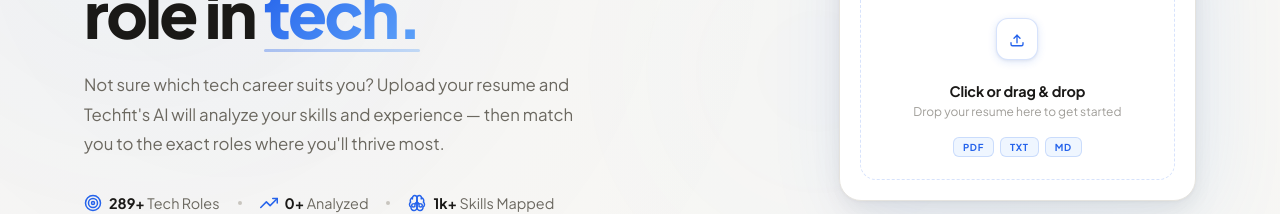
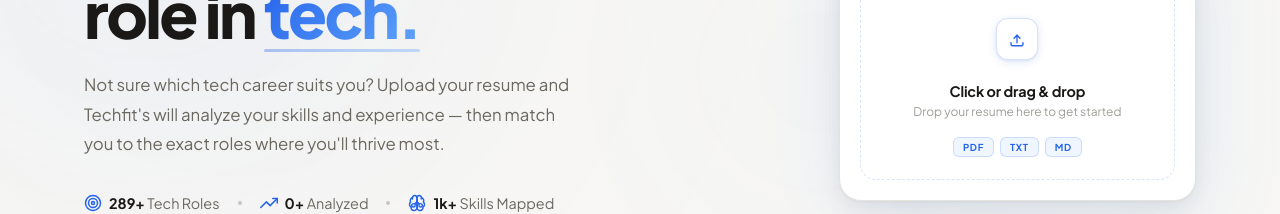
Before and after one commit to rshdgvn/TechFit, a React (Vite) app in the folder frontend/: page / in a window 1280 px wide. Shown: the part 311-525 px from the top of the page. Built offline with nearby package versions, Linux system fonts and the light colour scheme; no server answers; the database is empty.

Commit message:
fix: wordings

```diff
--- a/frontend/src/components/Hero.tsx
+++ b/frontend/src/components/Hero.tsx
@@ -47,7 +47,7 @@
 
           <p className="hero-p" style={{ animation: "fadeUp 0.5s 0.2s both" }}>
             Not sure which tech career suits you? Upload your resume and
-            Techfit's AI will analyze your skills and experience — then match
+            Techfit's will analyze your skills and experience — then match
             you to the exact roles where you'll thrive most.
           </p>
 
--- a/frontend/src/components/UploadCard.tsx
+++ b/frontend/src/components/UploadCard.tsx
@@ -86,7 +86,7 @@
                     {loading ? (
                       <>
                         <div className="spin spinner-small" />
-                        Analyzing AI Match...
+                        Techfit Analyzing...
                       </>
                     ) : (
                       <>
```
Also changed, not shown: frontend/images/techfit-preview.png.
